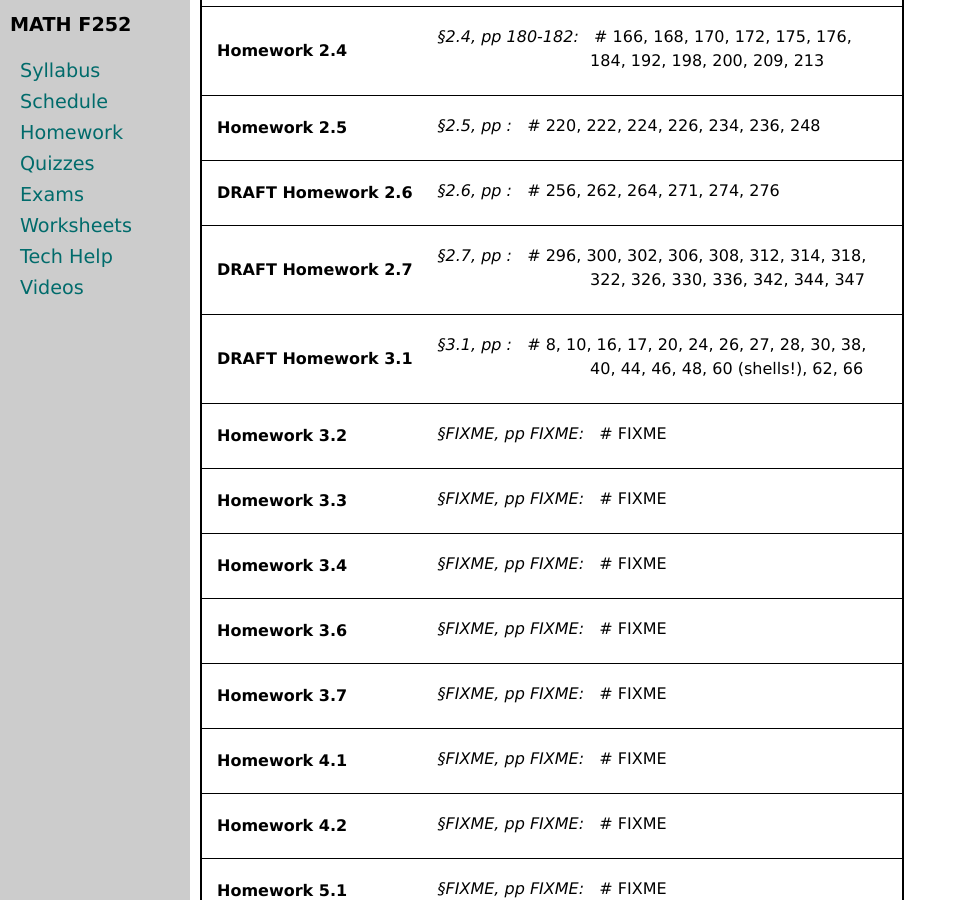
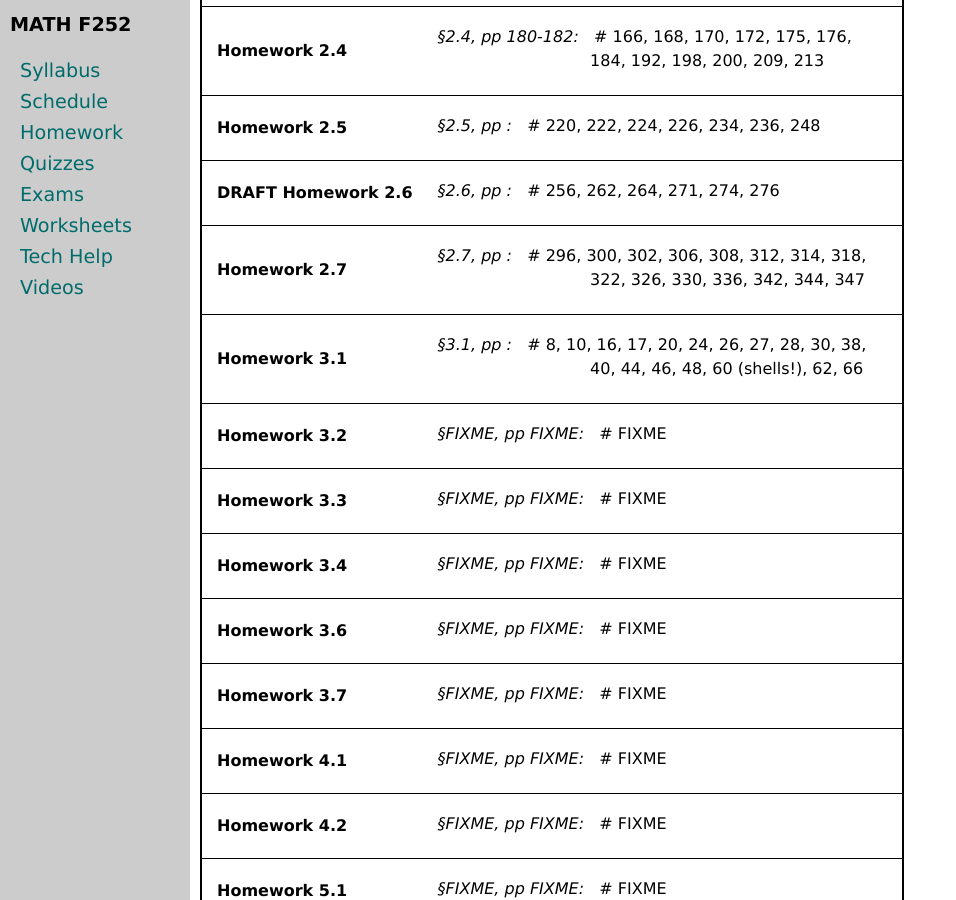
Before and after one commit to uaf-math/calc2, a Jekyll site: the page built from homework.md, in a window 1280 px wide and 900 px high, scrolled down 675 px. Shown: the whole window, without its empty margins (0-956 px from the left). Built offline with Jekyll 4.4.1, drawn with Linux system fonts in a browser that asks for light colours.

Commit message:
Finalize 2 assignments.

```diff
--- a/_data/homework.yml
+++ b/_data/homework.yml
@@ -1,4 +1,4 @@
-semester: Fall 2021
+semester: Spring 2022
 homework:
 - name: Homework 2.1
   sections:
@@ -50,13 +50,13 @@ homework:
   - section: 2.6
     pages:
     problems: 256, 262, 264, 271, 274, 276
-- name: DRAFT Homework 2.7
+- name: Homework 2.7
   sections:
   - section: 2.7
     pages:
     problems: 296, 300, 302, 306, 308, 312, 314, 318,
     cont: 322, 326, 330, 336, 342, 344, 347
-- name: DRAFT Homework 3.1
+- name: Homework 3.1
   sections:
   - section: 3.1
     pages:
```
